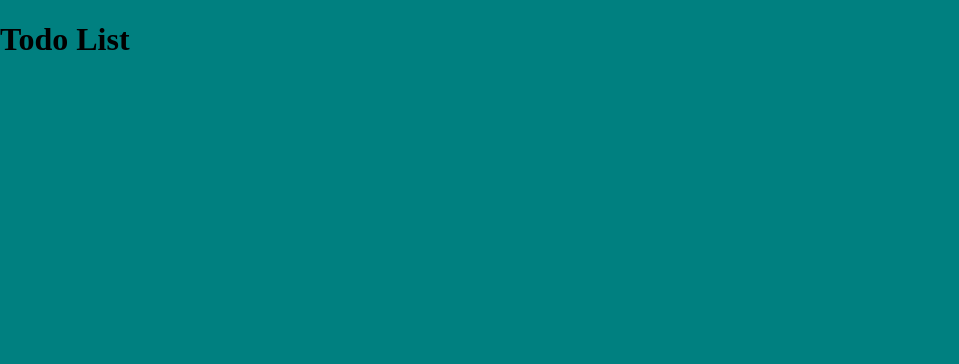
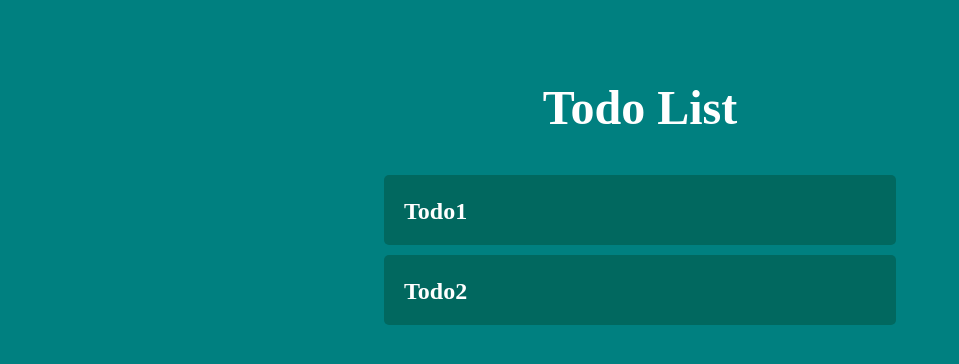
Before and after one commit to nogi369/react-output-first-4, a React (Vite) app: page / in a window 1280 px wide. Shown: the top 364 px of the page, without its empty margins (0-959 px from the left). Built offline with nearby package versions, Linux system fonts and the light colour scheme.

Commit message:
add: Read

```diff
--- /dev/null
+++ b/src/components/Organisms/TodoList/index.jsx
@@ -0,0 +1,15 @@
+import styles from "./styles.module.css";
+
+export const TodoList = ({ todoList }) => {
+  return (
+    <div>
+      <ul className={styles.list}>
+        {todoList.map((todo) => (
+          <li key={todo.id} className={styles.todo}>
+            <span className={styles.task}>{todo.title}</span>
+          </li>
+        ))}
+      </ul>
+    </div>
+  );
+};
--- /dev/null
+++ b/src/components/Organisms/TodoList/styles.module.css
@@ -0,0 +1,25 @@
+.list {
+  padding: 0;
+}
+
+.todo {
+  position: relative;
+  margin-bottom: 10px;
+  list-style: none;
+  line-height: 1.5;
+  font-weight: 700;
+  background-color: #03503f80;
+  border-radius: 5px;
+  padding: 10px;
+  height: 50px;
+}
+
+.task {
+  cursor: pointer;
+  display: block;
+  padding-top: 8px;
+  padding-left: 10px;
+  font-size: 24px;
+  font-family: "Times New Roman", Times, serif;
+  color: #fff;
+}
--- a/src/components/Templates/index.jsx
+++ b/src/components/Templates/index.jsx
@@ -1 +1,17 @@
-export const TodoTemplate = () => <h1>Todo List</h1>;
+import { useState } from "react";
+import { INIT_TODO_LIST } from "../../constants/data";
+import { TodoList } from "../Organisms/TodoList";
+import styles from "./styles.module.css";
+
+export const TodoTemplate = () => {
+  const [originTodoList, setOriginTodoList] = useState(INIT_TODO_LIST);
+
+  return (
+    <div className={styles.container}>
+      <h1 className={styles.title}>Todo List</h1>
+      <section className={styles.common}>
+        <TodoList todoList={originTodoList} />
+      </section>
+    </div>
+  );
+};
--- /dev/null
+++ b/src/components/Templates/styles.module.css
@@ -0,0 +1,16 @@
+.container {
+  width: 50%;
+  margin: 80px auto;
+}
+
+.title {
+  text-align: center;
+  font-size: 48px;
+  font-family: "Times New Roman", Times, serif;
+  color: #fff;
+}
+
+.common {
+  width: 80%;
+  margin: 40px auto;
+}
--- /dev/null
+++ b/src/constants/data.js
@@ -0,0 +1,10 @@
+export const INIT_TODO_LIST = [
+  {
+    id: 1,
+    title: "Todo1",
+  },
+  {
+    id: 2,
+    title: "Todo2",
+  },
+];
```
Also changed, not shown: .eslintrc.cjs.
